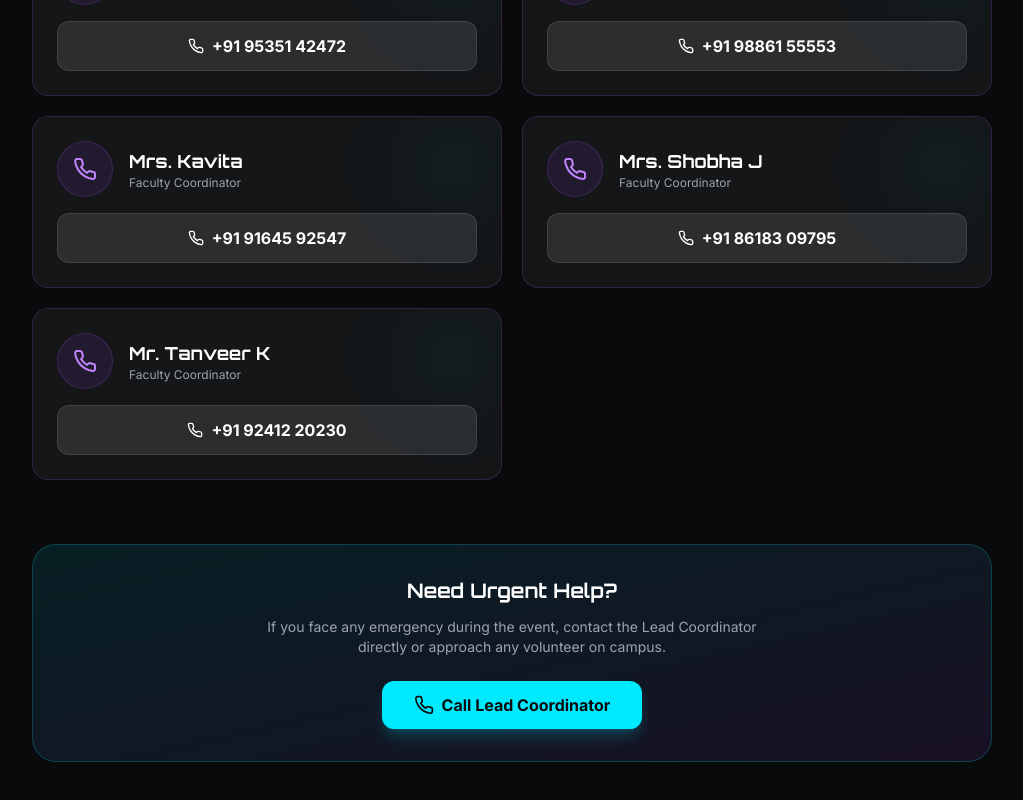
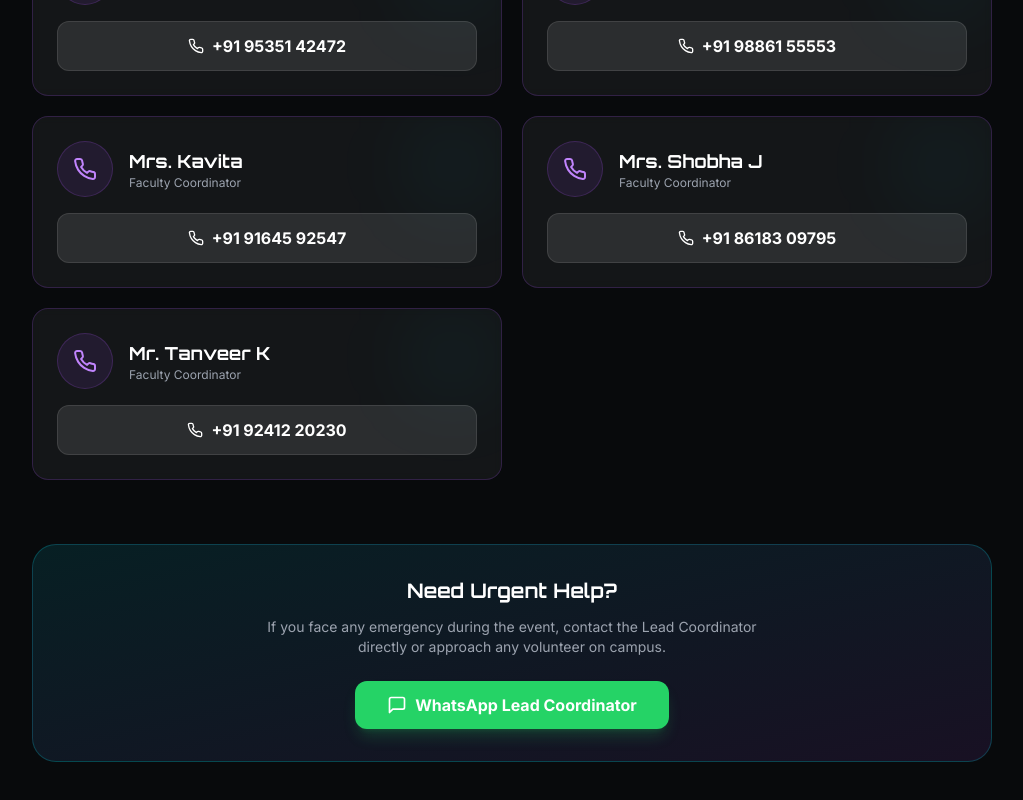
Before and after one commit to GeminalSudhanva/HackFusion, a React (Vite) app: page /coordinators in a window 1280 px wide. Shown: the part 2106-2906 px from the top of the page, without its empty margins (128-1151 px from the left). Built offline with nearby package versions, Linux system fonts and the light colour scheme; no server answers; the HTML template or start-up script is replaced by a standard one.

Commit message:
lead calll

```diff
--- a/src/pages/CoordinatorsPage.tsx
+++ b/src/pages/CoordinatorsPage.tsx
@@ -1,6 +1,6 @@
 import { useEffect } from "react";
 import { motion } from "framer-motion";
-import { Phone, Users, Bed, Code2, Megaphone, ShieldCheck } from "lucide-react";
+import { Phone, Users, Bed, Code2, Megaphone, ShieldCheck, MessageSquare } from "lucide-react";
 
 const fadeUp = {
   hidden: { opacity: 0, y: 40 },
@@ -293,11 +293,13 @@ export default function CoordinatorsPage() {
             If you face any emergency during the event, contact the Lead Coordinator directly or approach any volunteer on campus.
           </p>
           <a
-            href="tel:+919611103853"
-            className="inline-flex items-center gap-2 bg-primary hover:bg-primary/80 text-background font-bold px-8 py-3 rounded-xl transition-colors shadow-lg shadow-primary/20"
+            href="https://wa.me/919611103853"
+            target="_blank"
+            rel="noopener noreferrer"
+            className="inline-flex items-center gap-2 bg-[#25D366] hover:bg-[#25D366]/90 text-white font-bold px-8 py-3 rounded-xl transition-colors shadow-lg shadow-[#25D366]/20"
           >
-            <Phone className="w-5 h-5" />
-            Call Lead Coordinator
+            <MessageSquare className="w-5 h-5" />
+            WhatsApp Lead Coordinator
           </a>
         </motion.div>
       </section>
```
